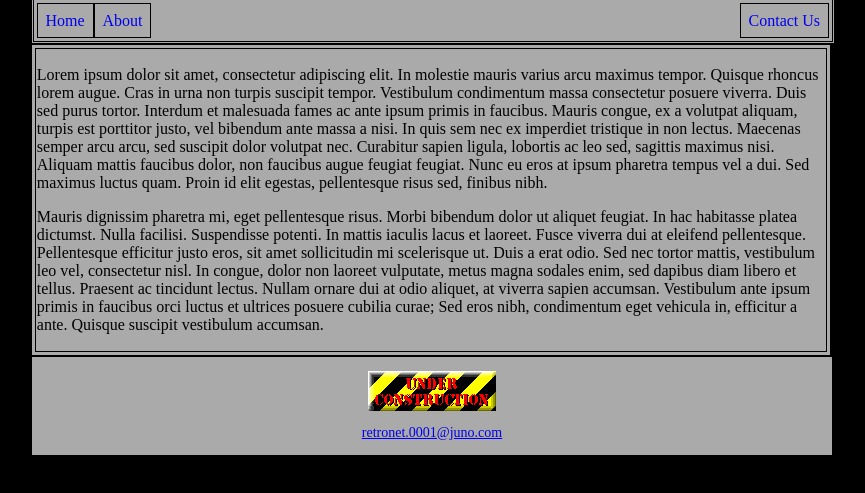
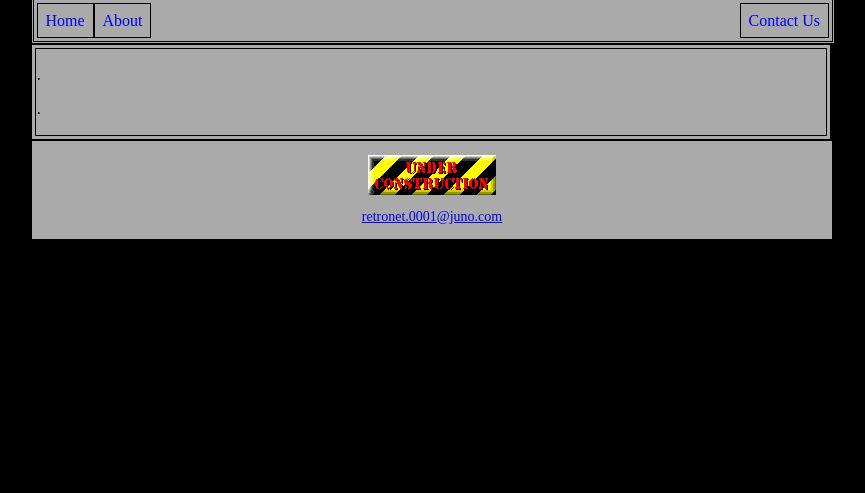
Before and after one commit to Magos-Hayden/magos-hayden.github.io, a plain HTML site: page about.htm in a window 1280 px wide. Shown: the part 41-534 px from the top of the page, without its empty margins (209-1074 px from the left). Drawn offline with Linux system fonts and the light colour scheme.

Commit message:
Update about.htm

```diff
--- a/about.htm
+++ b/about.htm
@@ -6,7 +6,6 @@
 	<meta name="viewport" content="width=device-width, initial-scale=1">
 	<link rel="stylesheet" href="css/retronet.css">
 </head>
-
 <body>
 	<header>
 		<h1>The "Even-More-About-Myself" Page</h1>
@@ -30,8 +29,8 @@
 		<table>
 			<tr>
 				<td>
-					<p>Lorem ipsum dolor sit amet, consectetur adipiscing elit. In molestie mauris varius arcu maximus tempor. Quisque rhoncus lorem augue. Cras in urna non turpis suscipit tempor. Vestibulum condimentum massa consectetur posuere viverra. Duis sed purus tortor. Interdum et malesuada fames ac ante ipsum primis in faucibus. Mauris congue, ex a volutpat aliquam, turpis est porttitor justo, vel bibendum ante massa a nisi. In quis sem nec ex imperdiet tristique in non lectus. Maecenas semper arcu arcu, sed suscipit dolor volutpat nec. Curabitur sapien ligula, lobortis ac leo sed, sagittis maximus nisi. Aliquam mattis faucibus dolor, non faucibus augue feugiat feugiat. Nunc eu eros at ipsum pharetra tempus vel a dui. Sed maximus luctus quam. Proin id elit egestas, pellentesque risus sed, finibus nibh.</p>
-					<p>Mauris dignissim pharetra mi, eget pellentesque risus. Morbi bibendum dolor ut aliquet feugiat. In hac habitasse platea dictumst. Nulla facilisi. Suspendisse potenti. In mattis iaculis lacus et laoreet. Fusce viverra dui at eleifend pellentesque. Pellentesque efficitur justo eros, sit amet sollicitudin mi scelerisque ut. Duis a erat odio. Sed nec tortor mattis, vestibulum leo vel, consectetur nisl. In congue, dolor non laoreet vulputate, metus magna sodales enim, sed dapibus diam libero et tellus. Praesent ac tincidunt lectus. Nullam ornare dui at odio aliquet, at viverra sapien accumsan. Vestibulum ante ipsum primis in faucibus orci luctus et ultrices posuere cubilia curae; Sed eros nibh, condimentum eget vehicula in, efficitur a ante. Quisque suscipit vestibulum accumsan.</p>
+					<p>.</p>
+					<p>.</p>
 				</td>
 			</tr>
 		</table>
```
